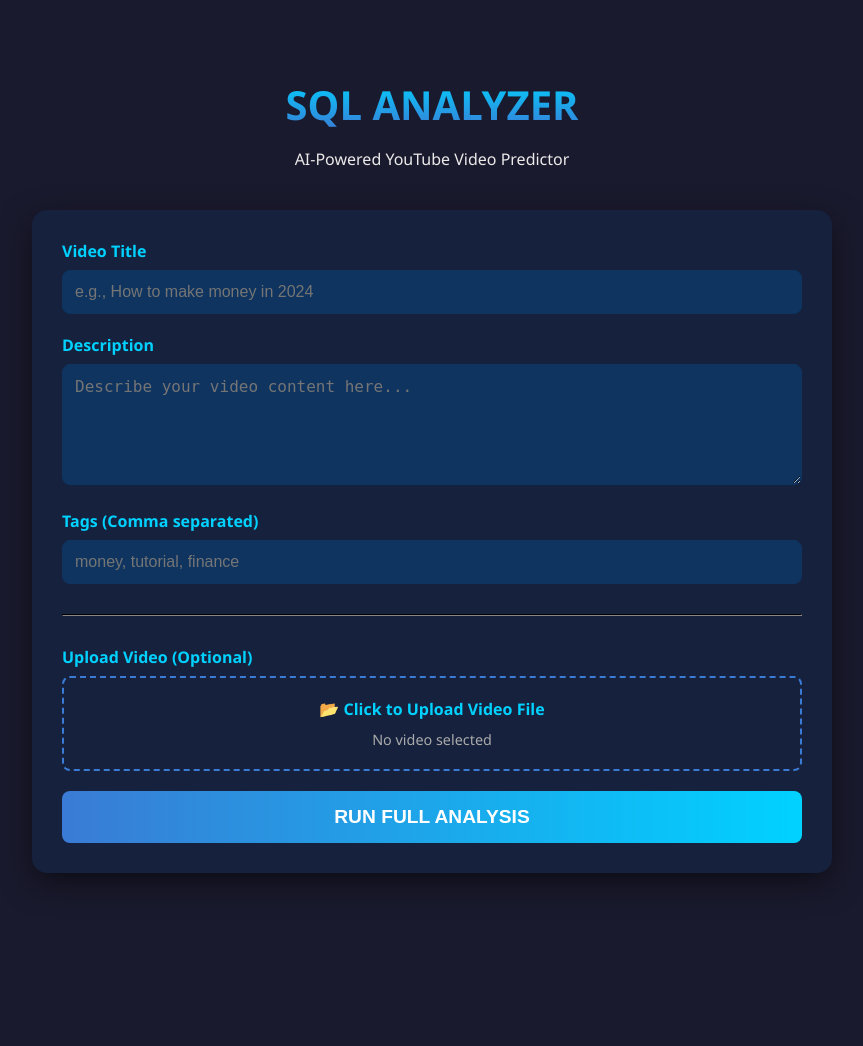
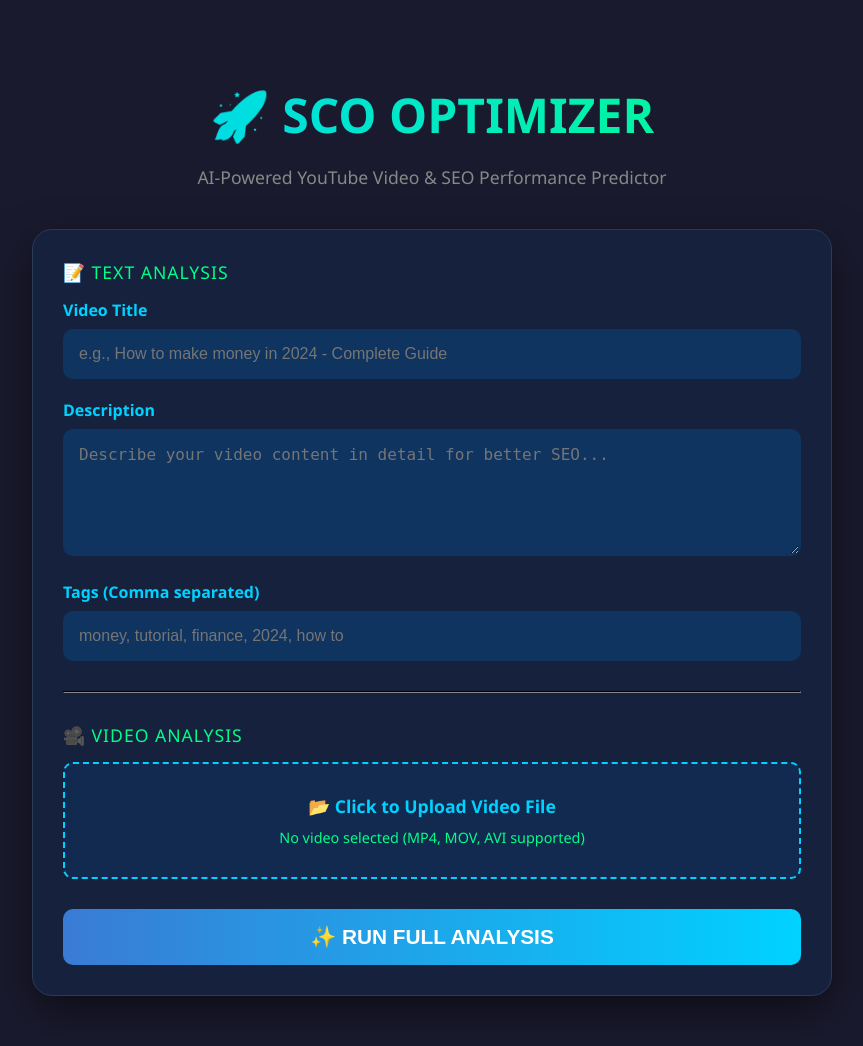
Before and after one commit to Shivamkumar078610/project, a Flask app: page / in a window 1280 px wide. Shown: the whole page, without its empty margins (208-1071 px from the left). Before the commit the page ends 882 px from the top, so only its background shows below. Run offline with Flask 3, Linux system fonts and the light colour scheme.

Commit message:
updated frontend design

```diff
--- a/app.py
+++ b/app.py
@@ -1,7 +1,6 @@
 from flask import Flask, render_template, request, jsonify
 import os
 import re
-import random
 from moviepy import VideoFileClip
 
 app = Flask(__name__)
@@ -40,7 +39,7 @@ def analyze_text(data):
         feedback.append("❌ Description is too short.")
 
     # 3. Keyword/Tag Analysis (20 points)
-    power_words = ['how to', 'review', '2024', 'best', 'tutorial', 'easy', 'free']
+    power_words = ['how to', 'review', '2024', 'best', 'tutorial', 'easy', 'free', 'guide']
     tags_lower = tags.lower()
     found_power_words = [word for word in power_words if word in title.lower() or word in tags_lower]
 
@@ -93,7 +92,6 @@ def analyze_video_file(filepath):
             feedback.append("❌ Low resolution. This will hurt your click-through rate.")
 
         # 3. Aspect Ratio (10 points)
-        # 16:9 is standard for YouTube
         aspect_ratio = width / height
         if 1.7 <= aspect_ratio <= 1.8:
             score += 10
@@ -103,10 +101,8 @@ def analyze_video_file(filepath):
             feedback.append("⚠️ Unusual aspect ratio. Resize to 16:9 for best results.")
 
         # 4. Visual Engagement (Simulated AI) (30 points)
-        # In a real app, we would use Computer Vision here.
-        # We will simulate it based on duration vs estimated cuts.
-        estimated_cuts = int(duration / 30) # Assume a cut every 30 seconds
-        score += min(estimated_cuts * 2, 30) # More cuts = more engaging
+        estimated_cuts = int(duration / 30)
+        score += min(estimated_cuts * 2, 30)
         feedback.append(f"🤖 AI Estimate: Detected ~{estimated_cuts} visual segments (Good pacing).")
 
         clip.close()
@@ -155,11 +151,10 @@ def analyze():
             }
             clip.close()
 
-            # Cleanup (optional)
+            # Cleanup
             os.remove(filepath)
 
     # Calculate Total Score
-    # If no video, text counts 100%. If video, split 50/50.
     if video_score > 0:
         total_score = (text_score + video_score) // 2
         all_feedback = text_feedback + ["--- VIDEO ANALYSIS ---"] + video_feedback
--- a/templates/index.html
+++ b/templates/index.html
@@ -3,11 +3,12 @@
 <head>
     <meta charset="UTF-8">
     <meta name="viewport" content="width=device-width, initial-scale=1.0">
-    <title>SQL Analyzer - Video Predictor</title>
+    <title>SCO Optimizer - Video Predictor</title>
     <style>
         :root {
             --primary: #00d2ff;
             --secondary: #3a7bd5;
+            --accent: #00ff88;
             --dark: #1a1a2e;
             --card: #16213e;
             --text: #eaeaea;
@@ -37,18 +38,33 @@
         }
 
         h1 {
-            font-size: 2.5rem;
-            background: -webkit-linear-gradient(var(--primary), var(--secondary));
+            font-size: 3rem;
+            background: linear-gradient(90deg, var(--primary), var(--accent));
             -webkit-background-clip: text;
             -webkit-text-fill-color: transparent;
             margin-bottom: 10px;
+            font-weight: 800;
+        }
+
+        .subtitle {
+            color: #888;
+            font-size: 1.1rem;
         }
 
         .analyzer-box {
             background-color: var(--card);
             padding: 30px;
-            border-radius: 15px;
-            box-shadow: 0 10px 30px rgba(0,0,0,0.5);
+            border-radius: 20px;
+            box-shadow: 0 15px 40px rgba(0,0,0,0.5);
+            border: 1px solid #2a3b55;
+        }
+
+        .section-title {
+            font-size: 1.1rem;
+            color: var(--accent);
+            margin-bottom: 15px;
+            text-transform: uppercase;
+            letter-spacing: 1px;
         }
 
         .input-group {
@@ -64,27 +80,35 @@
 
         input[type="text"], textarea {
             width: 100%;
-            padding: 12px;
+            padding: 14px;
             background: #0f3460;
-            border: 1px solid #0f3460;
-            border-radius: 8px;
+            border: 2px solid #0f3460;
+            border-radius: 10px;
             color: white;
             font-size: 1rem;
             box-sizing: border-box;
+            transition: border-color 0.3s;
+        }
+
+        input[type="text"]:focus, textarea:focus {
+            outline: none;
+            border-color: var(--primary);
         }
 
         /* File Upload Styling */
         .file-upload {
-            border: 2px dashed var(--secondary);
-            padding: 20px;
+            border: 2px dashed var(--primary);
+            padding: 30px;
             text-align: center;
-            border-radius: 8px;
+            border-radius: 10px;
             cursor: pointer;
-            transition: background 0.3s;
+            transition: all 0.3s;
+            background: rgba(15, 52, 96, 0.5);
         }
 
         .file-upload:hover {
-            background: #1a3a6e;
+            background: #1a4a80;
+            border-color: var(--accent);
         }
 
         input[type="file"] {
@@ -95,51 +119,91 @@
             cursor: pointer;
             color: var(--primary);
             font-weight: bold;
+            font-size: 1.1rem;
         }
 
         #videoPreview {
             margin-top: 10px;
-            color: #aaa;
+            color: var(--accent);
             font-size: 0.9rem;
         }
 
         button {
             width: 100%;
-            padding: 15px;
+            padding: 16px;
             background: linear-gradient(90deg, var(--secondary), var(--primary));
             border: none;
-            border-radius: 8px;
+            border-radius: 10px;
             color: white;
-            font-size: 1.2rem;
+            font-size: 1.3rem;
             font-weight: bold;
             cursor: pointer;
-            transition: transform 0.2s;
+            transition: all 0.3s;
+            margin-top: 10px;
         }
 
         button:hover {
-            transform: scale(1.02);
+            transform: translateY(-2px);
+            box-shadow: 0 10px 20px rgba(0, 210, 255, 0.3);
+        }
+
+        button:disabled {
+            opacity: 0.6;
+            cursor: not-allowed;
+            transform: none;
         }
 
         #resultArea {
             margin-top: 30px;
             display: none;
-            border-top: 1px solid #333;
+            border-top: 2px solid #333;
             padding-top: 20px;
+            animation: fadeIn 0.5s ease;
+        }
+
+        @keyframes fadeIn {
+            from { opacity: 0; transform: translateY(10px); }
+            to { opacity: 1; transform: translateY(0); }
+        }
+
+        .score-container {
+            display: flex;
+            justify-content: center;
+            margin-bottom: 20px;
         }
 
         .score-circle {
-            width: 150px;
-            height: 150px;
+            width: 160px;
+            height: 160px;
             border-radius: 50%;
-            border: 10px solid var(--primary);
+            border: 8px solid var(--primary);
             display: flex;
+            flex-direction: column;
             align-items: center;
             justify-content: center;
-            margin: 0 auto 20px auto;
-            font-size: 3rem;
+            background: radial-gradient(circle, #1a2a4a 0%, #16213e 100%);
+            box-shadow: 0 0 30px rgba(0, 210, 255, 0.2);
+        }
+
+        .score-number {
+            font-size: 3.5rem;
             font-weight: bold;
             color: var(--primary);
-            box-shadow: 0 0 20px var(--primary);
+        }
+
+        .score-label {
+            font-size: 0.8rem;
+            color: #888;
+            text-transform: uppercase;
+        }
+
+        .verdict {
+            text-align: center;
+            font-size: 1.8rem;
+            margin-bottom: 25px;
+            color: #fff;
+            font-weight: bold;
+            text-shadow: 0 0 10px rgba(255,255,255,0.3);
         }
 
         .feedback-list {
@@ -177,49 +255,61 @@
 
     <div class="container">
         <header>
-            <h1>SQL ANALYZER</h1>
-            <p>AI-Powered YouTube Video Predictor</p>
+            <h1>🚀 SCO OPTIMIZER</h1>
+            <p class="subtitle">AI-Powered YouTube Video & SEO Performance Predictor</p>
         </header>
 
         <div class="analyzer-box">
             <!-- Text Analysis Section -->
+            <div class="section-title">📝 Text Analysis</div>
+
             <div class="input-group">
                 <label>Video Title</label>
-                <input type="text" id="title" placeholder="e.g., How to make money in 2024">
+                <input type="text" id="title" placeholder="e.g., How to make money in 2024 - Complete Guide">
             </div>
 
             <div class="input-group">
                 <label>Description</label>
-                <textarea id="description" rows="5" placeholder="Describe your video content here..."></textarea>
+                <textarea id="description" rows="5" placeholder="Describe your video content in detail for better SEO..."></textarea>
             </div>
 
             <div class="input-group">
                 <label>Tags (Comma separated)</label>
-                <input type="text" id="tags" placeholder="money, tutorial, finance">
+                <input type="text" id="tags" placeholder="money, tutorial, finance, 2024, how to">
             </div>
 
             <hr style="border-color: #333; margin: 30px 0;">
 
             <!-- Video Analysis Section -->
+            <div class="section-title">🎥 Video Analysis</div>
+
             <div class="input-group">
-                <label>Upload Video (Optional)</label>
-                <div class="file-upload">
+                <div class="file-upload" onclick="document.getElementById('videoInput').click()">
                     <label for="videoInput" class="upload-label">
                         📂 Click to Upload Video File
                     </label>
                     <input type="file" id="videoInput" accept="video/*">
-                    <div id="videoPreview">No video selected</div>
+                    <div id="videoPreview">No video selected (MP4, MOV, AVI supported)</div>
                 </div>
             </div>
 
-            <button onclick="analyzeVideo()">RUN FULL ANALYSIS</button>
+            <button onclick="analyzeVideo()">✨ RUN FULL ANALYSIS</button>
 
             <div id="resultArea">
                 <div id="videoStatsBox" class="video-stats" style="display:none;">
-                    Video Detected: <span id="vDuration"></span> | Resolution: <span id="vRes"></span>
+                    <div class="stat-item">📹 Duration: <span id="vDuration">-</span></div>
+                    <div class="stat-item">🎬 Resolution: <span id="vRes">-</span></div>
                 </div>
-                <div class="score-circle" id="scoreDisplay">0%</div>
+
+                <div class="score-container">
+                    <div class="score-circle">
+                        <span class="score-number" id="scoreDisplay">0</span>
+                        <span class="score-label">Score</span>
+                    </div>
+                </div>
+
                 <div class="verdict" id="verdictDisplay">Waiting...</div>
+
                 <ul class="feedback-list" id="feedbackList"></ul>
             </div>
         </div>
@@ -229,7 +319,9 @@
         // Preview Video Name
         document.getElementById('videoInput').addEventListener('change', function(e) {
             if(e.target.files.length > 0) {
-                document.getElementById('videoPreview').innerText = "Selected: " + e.target.files[0].name;
+                const file = e.target.files[0];
+                const sizeMB = (file.size / (1024 * 1024)).toFixed(2);
+                document.getElementById('videoPreview').innerText = `✅ Selected: ${file.name} (${sizeMB} MB)`;
             }
         });
 
@@ -245,7 +337,7 @@
             }
 
             const btn = document.querySelector('button');
-            btn.innerText = "Analyzing...";
+            btn.innerText = "Analyzing with AI...";
             btn.disabled = true;
 
             const formData = new FormData();
@@ -265,33 +357,18 @@
 
             // Update UI
             document.getElementById('resultArea').style.display = 'block';
-            document.getElementById('scoreDisplay').innerText = data.score + '%';
+            document.getElementById('scoreDisplay').innerText = data.score;
             document.getElementById('verdictDisplay').innerText = data.verdict;
 
             // Show video stats if exists
             if(data.video_info) {
-                document.getElementById('videoStatsBox').style.display = 'block';
-                document.getElementById('vDuration').innerText = Math.floor(data.video_info.duration / 60) + "m " + (data.video_info.duration % 60) + "s";
-                document.getElementById('vRes').innerText = "p" + data.video_info.resolution;
+                document.getElementById('videoStatsBox').style.display = 'flex';
+                const duration = data.video_info.duration;
+                document.getElementById('vDuration').innerText = Math.floor(duration / 60) + "m " + (duration % 60) + "s";
+                document.getElementById('vRes').innerText = data.video_info.resolution + "p";
             }
 
             const list = document.getElementById('feedbackList');
             list.innerHTML = '';
             data.feedback.forEach(item => {
-                let li = document.createElement('li');
-                li.innerText = item;
-                list.appendChild(li);
-            });
-
-            // Color change based on score
-            const circle = document.getElementById('scoreDisplay');
-            if(data.score < 50) circle.style.borderColor = '#ff4b4b';
-            else if(data.score < 80) circle.style.borderColor = '#ffa500';
-            else circle.style.borderColor = '#00ff00';
-
-            btn.innerText = "RUN FULL ANALYSIS";
-            btn.disabled = false;
-        }
-    </script>
-</body>
-</html>
+                let li = document.createElement
```
Also changed, not shown: other parts of templates/index.html (+27 -13 lines).
